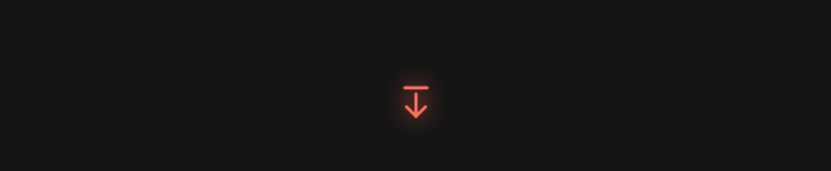
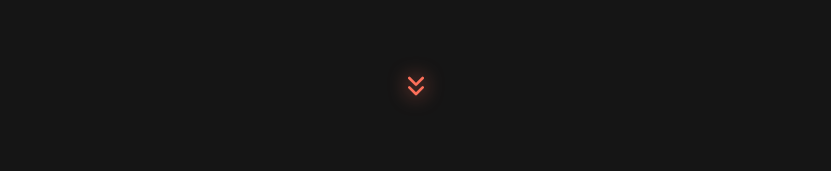
Before and after one commit to EvgeniTN/personal-portfolio, a React (Vite) app: page / in a window 1280 px wide. Shown: the part 618-789 px from the top of the page, without its empty margins (224-1055 px from the left). Built offline with nearby package versions, Linux system fonts and the light colour scheme.

Commit message:
Updated chevron in header

```diff
--- a/src/components/Header.tsx
+++ b/src/components/Header.tsx
@@ -1,7 +1,7 @@
 // import React from "react";
-import { LuArrowDownFromLine, LuMouse } from "react-icons/lu";
+import { LuChevronsDown } from "react-icons/lu";
 import "../components/comp_css/header.css";
-import { FaDownload, FaGithub, FaLinkedin } from "react-icons/fa";
+import { FaGithub, FaLinkedin } from "react-icons/fa";
 
 function Header() {
 	return (
@@ -32,18 +32,13 @@
 								dev@evgeni.uk
 							</a>
 						</div>
-
-						{/* <a href="" className="cv_download">
-							View my CV <FaDownload />
-						</a> */}
 					</div>
 					<div className="header-right">
 						<div className="img-wrapper"></div>
 					</div>
 				</div>
 				<a href="#skills-section" className="scroll">
-					{/* <span>Scroll</span> */}
-					<LuArrowDownFromLine />
+					<LuChevronsDown />
 				</a>
 			</header>
 		</>
--- a/src/components/comp_css/header.css
+++ b/src/components/comp_css/header.css
@@ -114,18 +114,22 @@
 	margin: 4rem;
 	filter: drop-shadow(0px 0px 10px var(--accent));
 
-	transform: scale (1);
-	animation: pulse 4s infinite ease-in-out;
+	/* transform: scale (1); */
+	transform: translateY(0);
+	animation: pulse 2s infinite ease-in-out;
 }
 
 @keyframes pulse {
 	0% {
-		transform: scale(0.9);
+		/* transform: scale(0.9); */
+		transform: translateY(-1rem);
 	}
 	40% {
-		transform: scale(1.2);
+		/* transform: scale(1.2); */
+		transform: translateY(0rem);
 	}
 	100% {
-		transform: scale(0.9);
+		/* transform: scale(0.9); */
+		transform: translateY(-1rem);
 	}
 }
```
